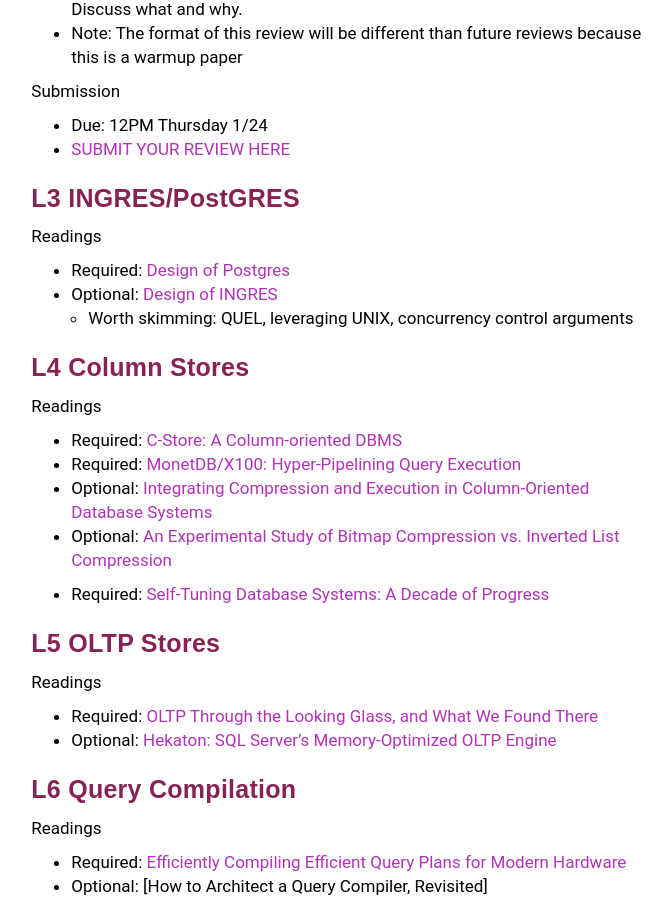
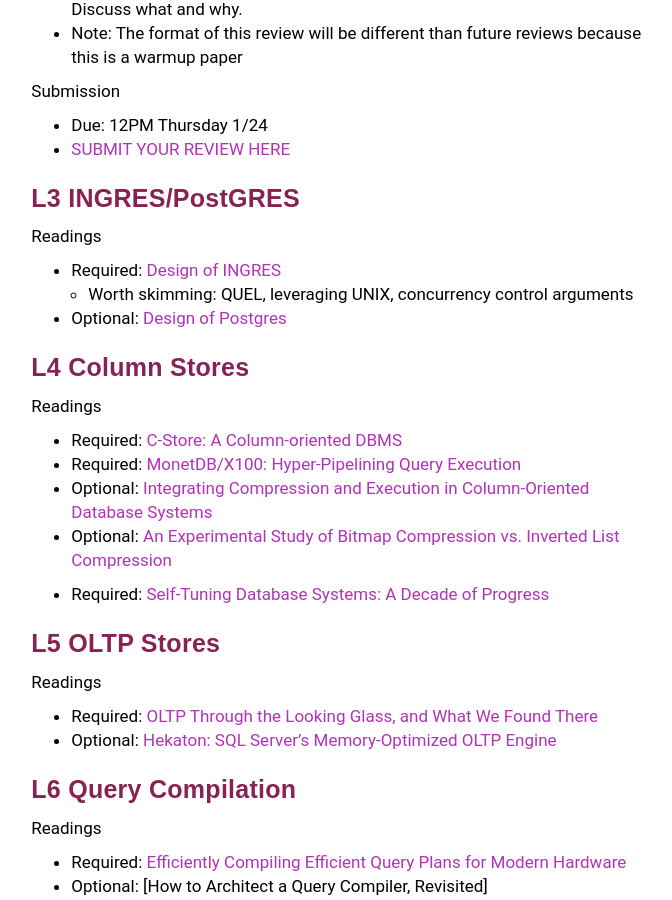
Before and after one commit to wzao1515/w6113.github.io, a Jekyll site: the page built from reviews.md, in a window 1280 px wide and 900 px high, scrolled down 1505 px. Shown: the whole window, without its empty margins (293-965 px from the left). Built offline with Jekyll 4.4.1, drawn with Linux system fonts in a browser that asks for light colours; our own code applies the rules of GitHub Pages for plain Markdown files.

Commit message:
lazy commit msg

```diff
--- a/reviews.md
+++ b/reviews.md
@@ -67,9 +67,9 @@ Submission
 
 Readings
 
-* Required: [Design of Postgres](./files/papers/postgres-retrospective.pdf)
-* Optional: [Design of INGRES](./files/papers/ingres-retrospective.pdf)
+* Required: [Design of INGRES](./files/papers/ingres-retrospective.pdf)
   * Worth skimming: QUEL, leveraging UNIX, concurrency control arguments
+* Optional: [Design of Postgres](./files/papers/postgres-retrospective.pdf)
 
 
 ### L4 Column Stores    <a name='lec4' />
```
